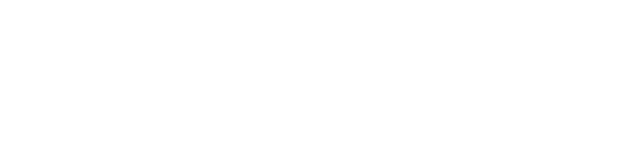
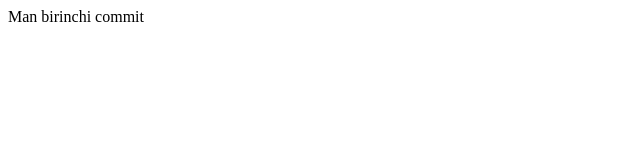
Before and after one commit to Islombek070707/NPM, a website: page index.html in a window 1280 px wide. Shown: the whole page, without its empty margins (0-640 px from the left). Drawn offline with Linux system fonts and the light colour scheme.

Commit message:
Birinchi commit

```diff
--- a/index.html
+++ b/index.html
@@ -8,6 +8,6 @@
   <link rel="stylesheet" href="./style.css">
 </head>
 <body>
-  <div></div>
+  <div>Man birinchi commit</div>
 </body>
 </html>
```
